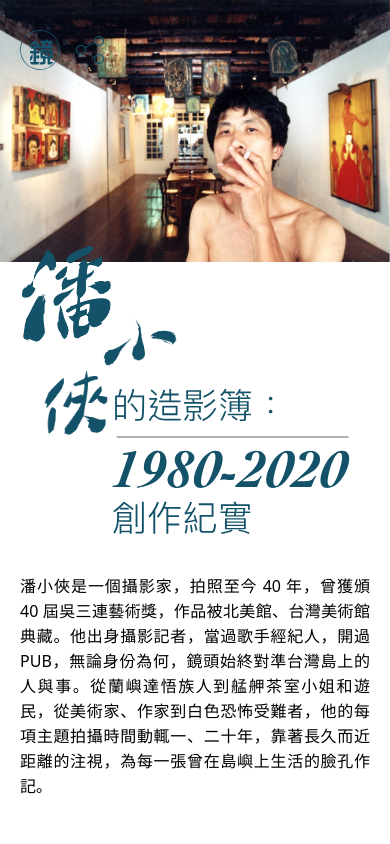
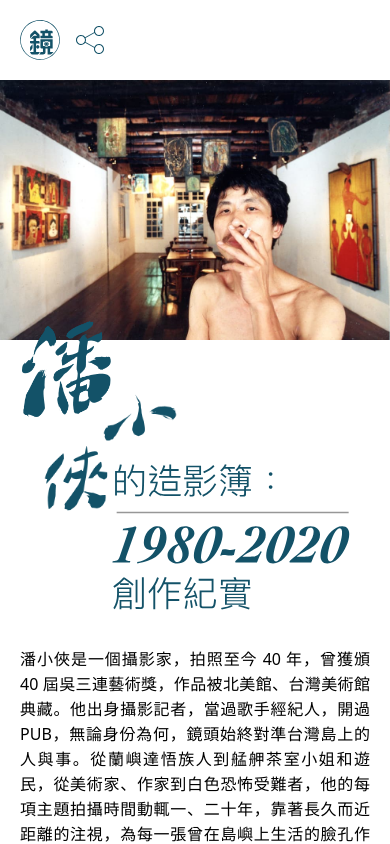
Before and after one commit to readr-media/projects, a Svelte app in the folder photographer-panhsiaohsia/: page / in a window 390 px wide. Shown: the top 844 px of the page. Built offline with nearby package versions, Linux system fonts and the light colour scheme; a web font is replaced by a local one.

Commit message:
feat(photographer-panhsiaohsia): adjust mobile view

```diff
--- a/photographer-panhsiaohsia/src/components/HeaderStatic.svelte
+++ b/photographer-panhsiaohsia/src/components/HeaderStatic.svelte
@@ -1,4 +1,4 @@
-<header class="header" bind:this={el}>
+<header class="header">
   <div class="header__logo-share">
     <MirrorMediaLogo class="mirror-media-logo" />
     <ShareNav class="share-nav" />
@@ -8,7 +8,6 @@
 <script>
   import MirrorMediaLogo from './MirrorMediaLogo.svelte'
   import ShareNav from './ShareNav.svelte'
-  export let el
 </script>
 
 <style lang="scss">
--- a/photographer-panhsiaohsia/src/views/Mobile.svelte
+++ b/photographer-panhsiaohsia/src/views/Mobile.svelte
@@ -1,7 +1,10 @@
 <section class="mobile-wrapper">
+  <HeaderStatic />
   <Header />
   <section class="landing-wrapper">
+    <div class="landing-image-wrapper">
       <img src="img/figure-1954-1.jpg" alt="landing-image">
+    </div>
     <h1>
       <img src="img/title-m.svg" alt="title">
     </h1>
@@ -292,6 +295,9 @@
   </section>
   <section class="mobile-wrapper__youtube-section youtube-section">
     <h1>【一鏡到底】等待一朵花開的時間　潘小俠｜鏡人物</h1>
+    <Lazy
+      height={youtubeHeight}
+    >
       <div class="youtube-section__youtube-wrapper youtube-wrapper">
         <iframe
           src="https://www.youtube.com/embed/SvZSxA4qP6g"
@@ -300,18 +306,24 @@
         >
         </iframe>
       </div>
+    </Lazy>
   </section>
   <Footer class="mobile-wrapper__footer" />
 </section>
 
-<svelte:window on:scroll={handleWindowScroll} />
+<svelte:window
+  on:scroll={handleWindowScroll}
+  bind:innerWidth={windowInnerWidth}
+/>
 
 <script>
   import ProgressBar from '../components/ProgressBar.svelte'
   import Header from '../components/Header.svelte'
+  import HeaderStatic from '../components/HeaderStatic.svelte'
   import Year from '../components/Year.svelte'
   import Figure from '../components/Figure.svelte'
   import Footer from '../components/Footer.svelte'
+  import Lazy from '../components/Lazy.svelte'
 
   let articleWrapper
   let articleProgress = 0
@@ -319,6 +331,10 @@
     const articleWrapperRect = articleWrapper.getBoundingClientRect()
     articleProgress = -articleWrapperRect.top / (articleWrapperRect.bottom - articleWrapperRect.top)
   }
+
+  export let youtubeIntrinsicsize = [320, 188]
+  let windowInnerWidth = 0
+  $: youtubeHeight = (youtubeIntrinsicsize[1] / youtubeIntrinsicsize[0]) * windowInnerWidth
 
 </script>
 
@@ -333,25 +349,43 @@
   }
 
   .landing-wrapper {
-    padding: 0 0 40px 0;
-    img {
-      width: 100%;
-    }
     h1 {
-      width: 100%;
-      padding: 0 20px;
+      width: calc(100% - 20px - 20px);
+      margin: 0 auto;
+      padding-top: 89%;
       position: relative;
-      top: -40px;
+      top: -60px;
       left: -20px;
       img {
+        position: absolute;
+        top: 0;
+        left: 0;
         width: 100%;
+        height: 100%;
       }
     }
     p {
+      position: relative;
+      top: -40px;
       padding: 0 20px;
       font-size: 16px;
       line-height: 1.56;
       text-align: justify;
+    }
+  }
+
+  .landing-image-wrapper {
+    width: 100%;
+    padding-top: 66.66%;
+    height: 0;
+    position: relative;
+    //z-index: 10000;
+    img {
+      position: absolute;
+      top: 0;
+      left: 0;
+      width: 100%;
+      height: 100%;
     }
   }
 
@@ -366,7 +400,7 @@
   }
 
   .article-wrapper {
-    margin: 90px 0 0 0;
+    margin: 45px 0 0 0;
     padding: 0 20px;
   }
 
```
Lines whose indentation alone changed are shown as unchanged.
